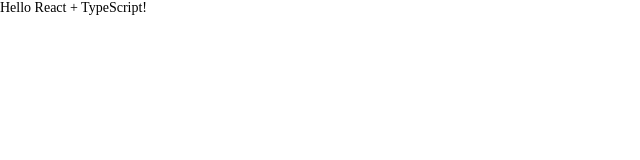
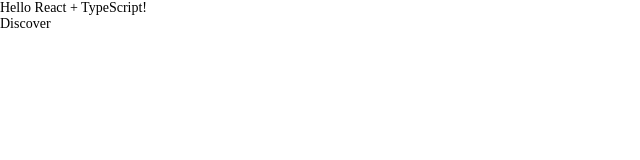
Before and after one commit to huangjingping520/moan-music, a React (Create React App) app: page /#/discover in a window 1280 px wide. Shown: the top 160 px of the page, without its empty margins (0-640 px from the left). Built offline with nearby package versions, Linux system fonts and the light colour scheme.

Commit message:
chore: add react-router-dom

```diff
--- a/src/App.tsx
+++ b/src/App.tsx
@@ -1,11 +1,12 @@
 import React from 'react'
+import { useRoutes } from 'react-router-dom'
+import routes from './router'
 
 function App() {
   return (
     <div className="App">
-      <header className="App-header">
-        Hello React + TypeScript!
-      </header>
+      Hello React + TypeScript!
+      {useRoutes(routes)}
     </div>
   )
 }
--- a/src/index.tsx
+++ b/src/index.tsx
@@ -1,5 +1,6 @@
 import React from 'react'
 import ReactDOM from 'react-dom/client'
+import { HashRouter } from 'react-router-dom'
 import 'normalize.css'
 import '~/css/index.less'
 import App from '~/App'
@@ -9,5 +10,7 @@
 )
 
 root.render(
-  <App />
+  <HashRouter>
+    <App />
+  </HashRouter>
 )
--- /dev/null
+++ b/src/router/index.tsx
@@ -0,0 +1,12 @@
+import React from 'react'
+import { RouteObject } from 'react-router-dom'
+import Discover from '~/views/discover'
+
+const routes: RouteObject[] = [
+  {
+    path:'/discover',
+    element: <Discover />
+  }
+]
+
+export default routes
--- /dev/null
+++ b/src/views/discover/index.tsx
@@ -0,0 +1,9 @@
+import React from 'react'
+
+const Discover = () => {
+  return (
+    <div>Discover</div>
+  )
+}
+
+export default Discover
```
Also changed, not shown: .eslintrc.js.
